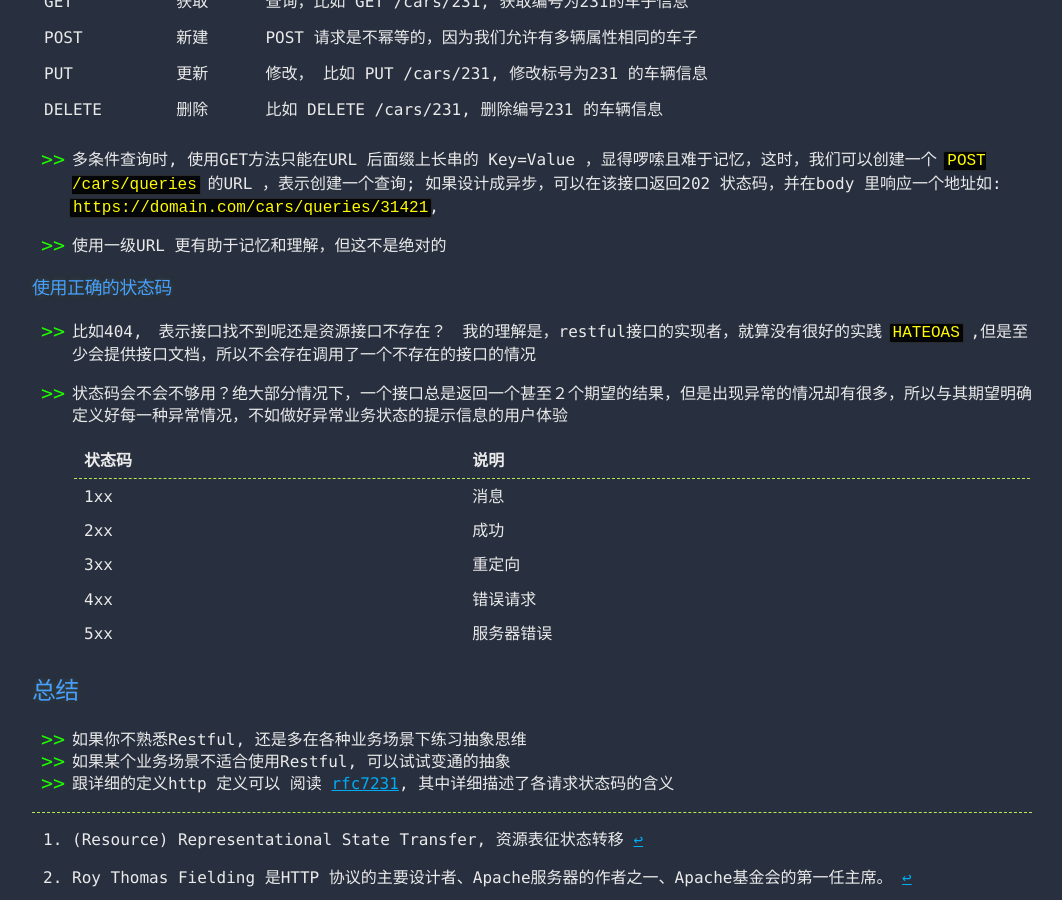
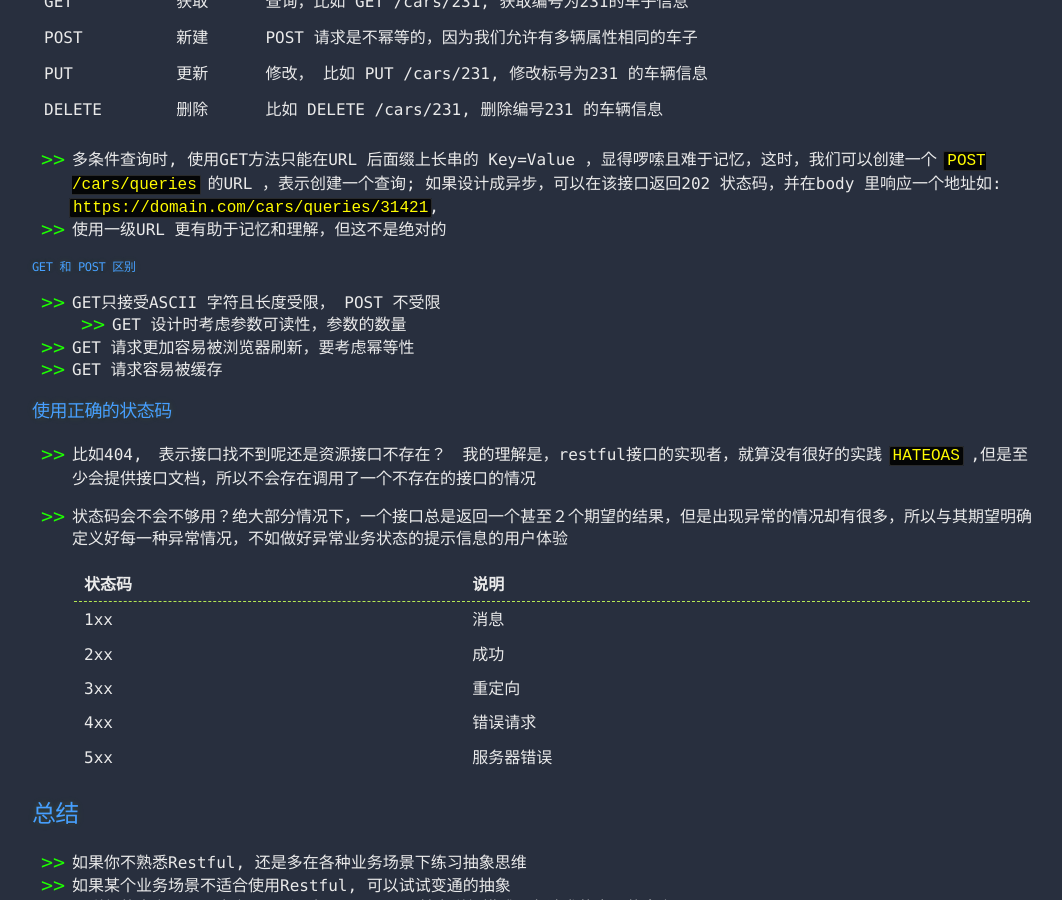
Before and after one commit to Ikki-Dai/blogs, a Jekyll site: the page built from _posts/2019-02-23-Restful设计.md, in a window 1280 px wide and 900 px high, scrolled down 1089 px. Shown: the whole window, without its empty margins (108-1170 px from the left). Built offline with Jekyll 4.4.1, drawn with Linux system fonts in a browser that asks for light colours.

Commit message:
<fix>(update): restful

```diff
--- a/_posts/2019-02-23-Restful设计.md
+++ b/_posts/2019-02-23-Restful设计.md
@@ -43,8 +43,15 @@ Restful[^Rest] 是由 Roy Thomas Fielding[^Thomas] 在2000 年的博士论文中
 | DELETE | 删除 | 比如 DELETE /cars/231, 删除编号231 的车辆信息         |
 
 - 多条件查询时, 使用GET方法只能在URL 后面缀上长串的 Key=Value ，显得啰嗦且难于记忆，这时，我们可以创建一个 `POST /cars/queries` 的URL ，表示创建一个查询; 如果设计成异步，可以在该接口返回202 状态码，并在body 里响应一个地址如: `https://domain.com/cars/queries/31421`,
+- 使用一级URL 更有助于记忆和理解，但这不是绝对的
 
-- 使用一级URL 更有助于记忆和理解，但这不是绝对的
+##### GET 和 POST  区别
+ - GET只接受ASCII 字符且长度受限， POST 不受限
+   - GET 设计时考虑参数可读性，参数的数量
+-  GET 请求更加容易被浏览器刷新，要考虑幂等性
+-  GET 请求容易被缓存
+
+
 
 ### 使用正确的状态码
 
```
